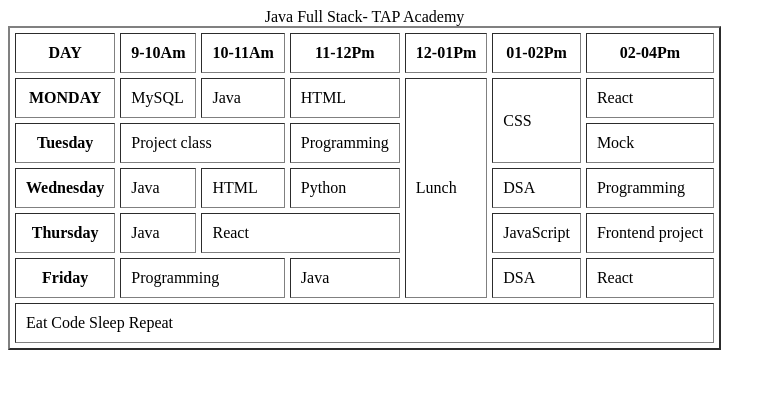
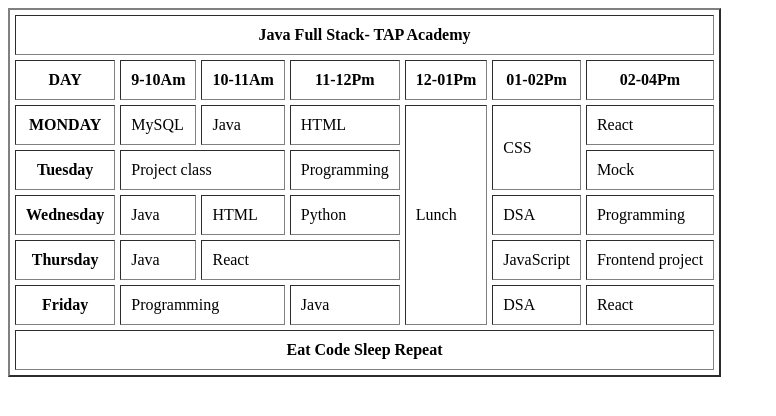
Before and after one commit to Keerthikapalla/Time_Table_html, a plain HTML site: page index.html in a window 1280 px wide. Shown: the whole page, without its empty margins (0-776 px from the left). Drawn offline with Linux system fonts and the light colour scheme.

Commit message:
Update table caption to use th for header

```diff
--- a/index.html
+++ b/index.html
@@ -9,7 +9,7 @@
     <table border="2px" cellpadding="10px" cellspacing="5px" centre>
       <thead>
         <caption>
-          Java Full Stack- TAP Academy
+          <th colspan="7">Java Full Stack- TAP Academy</th>
         </caption>
       </thead>
       <tbody>
@@ -69,7 +69,7 @@
       </tbody>
       <tfoot>
         <tr>
-          <td colspan="7">Eat Code Sleep Repeat</td>
+          <th colspan="7">Eat Code Sleep Repeat</th>
         </tr>
       </tfoot>
     </table>
```
